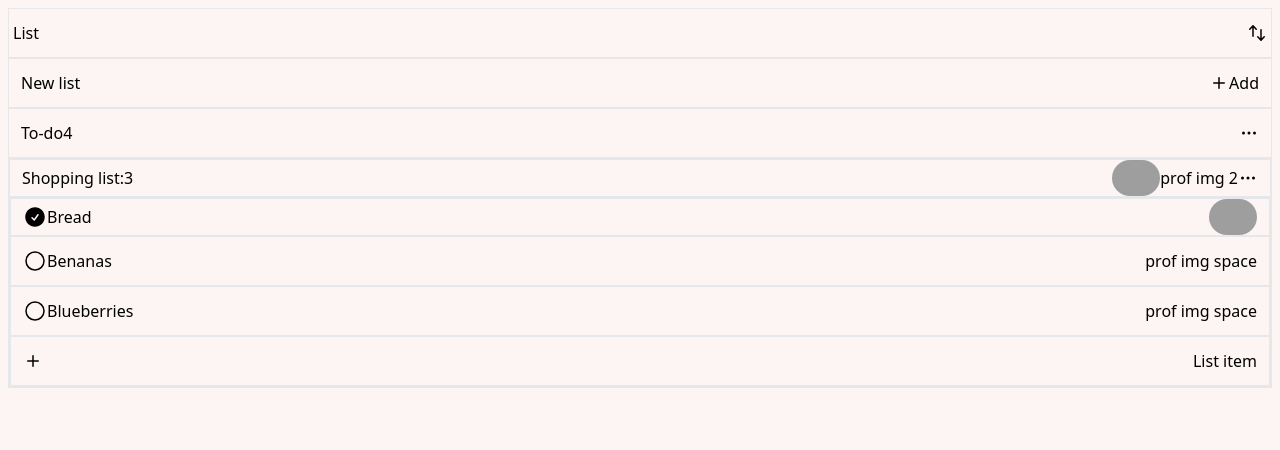
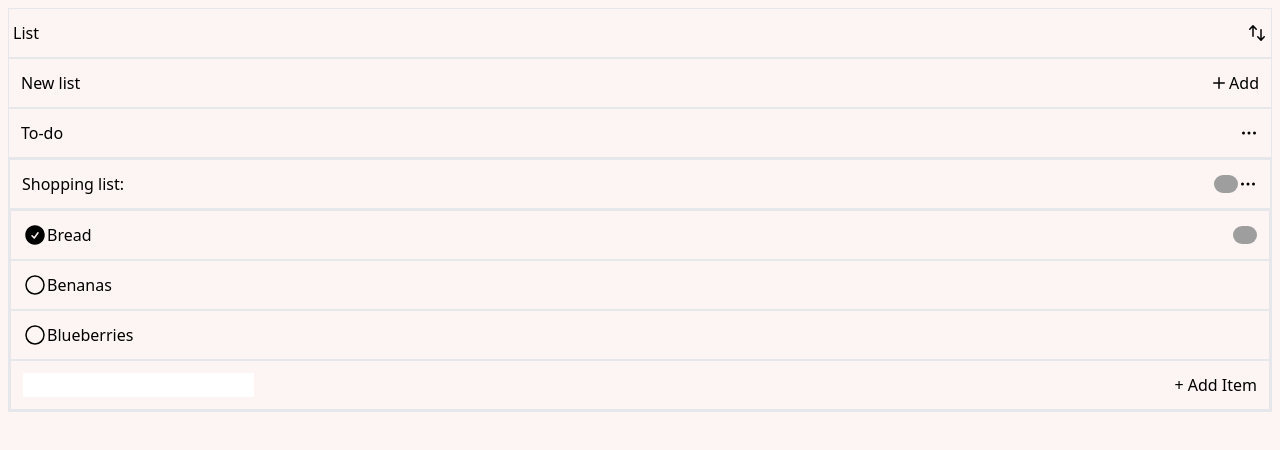
Before and after one commit to AmirhosseinOlyaei/my-simple-todo, a website: page index.html in a window 1280 px wide. Drawn offline with nearby package versions, Linux system fonts and the light colour scheme; grey boxes are pictures that could not be loaded.

Commit message:
js file added

```diff
--- a/index.html
+++ b/index.html
@@ -24,7 +24,7 @@
     <!-- new list -->
     <div class="flex flex-row justify-between items-center border p-3">
         <div>New list</div>
-        <div class="flex items-center">
+        <div class="flex items-center" id="add-list">
             <div>
                 <svg xmlns="http://www.w3.org/2000/svg" viewBox="0 0 20 20" fill="currentColor" class="w-5 h-5">
                     <path
@@ -38,7 +38,7 @@
     <div class="flex flex-row justify-between items-center border p-3">
         <div class="flex">
             <div>To-do</div>
-            <div>4</div>
+            <div></div>
         </div>
         <div>
             <svg xmlns="http://www.w3.org/2000/svg" viewBox="0 0 20 20" fill="currentColor" class="w-5 h-5">
@@ -51,22 +51,22 @@
     <!-- shopping list -->
     <div class="flex flex-col justify-between items-center border">
         <!-- shopping list header -->
-        <div class="flex flex-row justify-between items-center w-full border px-3">
+        <div class="flex flex-row justify-between items-center w-full border p-3">
             <div class="flex">
                 <div>Shopping list:</div>
-                <div>3</div>
+                <div></div>
             </div>
             <div class="flex items-center">
                 <div class="flex items-center">
                     <div class="rounded-full">
                         <a href="#" role="button">
-                            <img id="profile-image-3" class="rounded-full w-12"
+                            <img id="profile-image-3" class="rounded-full w-6"
                                 src="https://lh3.googleusercontent.com/ogw/AOh-ky1WVKo6zW2dtPEbZxVQinmKHuvOduJfl-ADAjvExg=s32-c-mo"
                                 srcset="https://lh3.googleusercontent.com/ogw/AOh-ky1WVKo6zW2dtPEbZxVQinmKHuvOduJfl-ADAjvExg=s32-c-mo 1x, https://lh3.googleusercontent.com/ogw/AOh-ky1WVKo6zW2dtPEbZxVQinmKHuvOduJfl-ADAjvExg=s64-c-mo 2x "
                                 alt="profile picture 3" aria-hidden="true" data-noaft="">
                         </a>
                     </div>
-                    <div>prof img 2</div>
+                    <!-- <div>prof img 2</div> -->
                 </div>
                 <div>
                     <svg xmlns="http://www.w3.org/2000/svg" viewBox="0 0 20 20" fill="currentColor" class="w-5 h-5">
@@ -80,7 +80,7 @@
         <!-- shopping list items -->
         <div class="flex flex-col justify-between items-center w-full border">
             <!-- fist item -->
-            <div class="flex flex-row justify-between items-center w-full border px-3">
+            <div class="flex flex-row justify-between items-center w-full border p-3">
                 <div class="flex">
                     <div>
                         <svg xmlns="http://www.w3.org/2000/svg" viewBox="0 0 24 24" fill="currentColor" class="w-6 h-6">
@@ -96,7 +96,7 @@
                 <div>
                     <div class="rounded-full">
                         <a href="#" role="button">
-                            <img id="profile-image-3" class="rounded-full w-12"
+                            <img id="profile-image-3" class="rounded-full w-6"
                                 src="https://lh3.googleusercontent.com/ogw/AOh-ky1WVKo6zW2dtPEbZxVQinmKHuvOduJfl-ADAjvExg=s32-c-mo"
                                 srcset="https://lh3.googleusercontent.com/ogw/AOh-ky1WVKo6zW2dtPEbZxVQinmKHuvOduJfl-ADAjvExg=s32-c-mo 1x, https://lh3.googleusercontent.com/ogw/AOh-ky1WVKo6zW2dtPEbZxVQinmKHuvOduJfl-ADAjvExg=s64-c-mo 2x "
                                 alt="profile picture 3" aria-hidden="true" data-noaft="">
@@ -119,7 +119,7 @@
                     </div>
                 </div>
                 <div>
-                    prof img space
+                    <!-- assigned profile space -->
                 </div>
             </div>
             <!-- third item -->
@@ -137,21 +137,32 @@
                     </div>
                 </div>
                 <div>
-                    prof img space
+                    <!-- assigned profile space -->
                 </div>
             </div>
+            <!-- added to list -->
+            <ul id="todoList" class="w-full"></ul>
             <!-- add list item -->
-            <div class="flex flex-row justify-between items-center w-full border p-3">
-                <div>
-                    <svg xmlns="http://www.w3.org/2000/svg" viewBox="0 0 20 20" fill="currentColor" class="w-5 h-5">
-                        <path
-                            d="M10.75 4.75a.75.75 0 00-1.5 0v4.5h-4.5a.75.75 0 000 1.5h4.5v4.5a.75.75 0 001.5 0v-4.5h4.5a.75.75 0 000-1.5h-4.5v-4.5z" />
-                    </svg>
+            <form class="w-full">
+                <div class="flex flex-row justify-between items-center w-full border p-3">
+                    <div>
+                        <!-- + svg -->
+                        <!-- <svg xmlns="http://www.w3.org/2000/svg" viewBox="0 0 20 20" fill="currentColor" class="w-5 h-5">
+                            <path
+                                d="M10.75 4.75a.75.75 0 00-1.5 0v4.5h-4.5a.75.75 0 000 1.5h4.5v4.5a.75.75 0 001.5 0v-4.5h4.5a.75.75 0 000-1.5h-4.5v-4.5z" />
+                        </svg> -->
+                        <input type="text" id="task">
+                    </div>
+                    <div>
+                        <button type="button" onclick="addTask()">+ Add Item</button>
+                    </div>
                 </div>
-                <div>List item</div>
-            </div>
+            </form>
+
         </div>
+
     </div>
+    <script src="/src/index.js"></script>
 </body>
 
 </html>
--- /dev/null
+++ b/src/index.js
@@ -0,0 +1,36 @@
+
+
+
+function addTask() {
+  const task = document.getElementById("task").value;
+  const todoList = document.getElementById("todoList");
+  const newTask = document.createElement("li");
+  newTask.innerHTML = task + " <button onclick='deleteTask(this)'>Delete</button>";
+
+  newTask.innerHTML =`
+  <div class="flex flex-row justify-between items-center w-full border p-3">
+
+      <div class="flex">
+          <div>
+              <svg xmlns="http://www.w3.org/2000/svg" fill="none" viewBox="0 0 24 24" stroke-width="1.5"
+                  stroke="currentColor" class="w-6 h-6">
+                  <path stroke-linecap="round" stroke-linejoin="round"
+                      d="M9 9.75M21 12a9 9 0 11-18 0 9 9 0 0118 0z" />
+              </svg>
+          </div>
+          <div>
+          ${task}
+          </div>
+      </div>
+      <div>
+      <button onclick='deleteTask(this)'>Delete</button>
+      </div>
+  </div>
+  `
+
+  todoList.appendChild(newTask);
+  document.getElementById("task").value = "";
+}
+function deleteTask(task) {
+  task.parentElement.parentElement.remove();
+}
```
